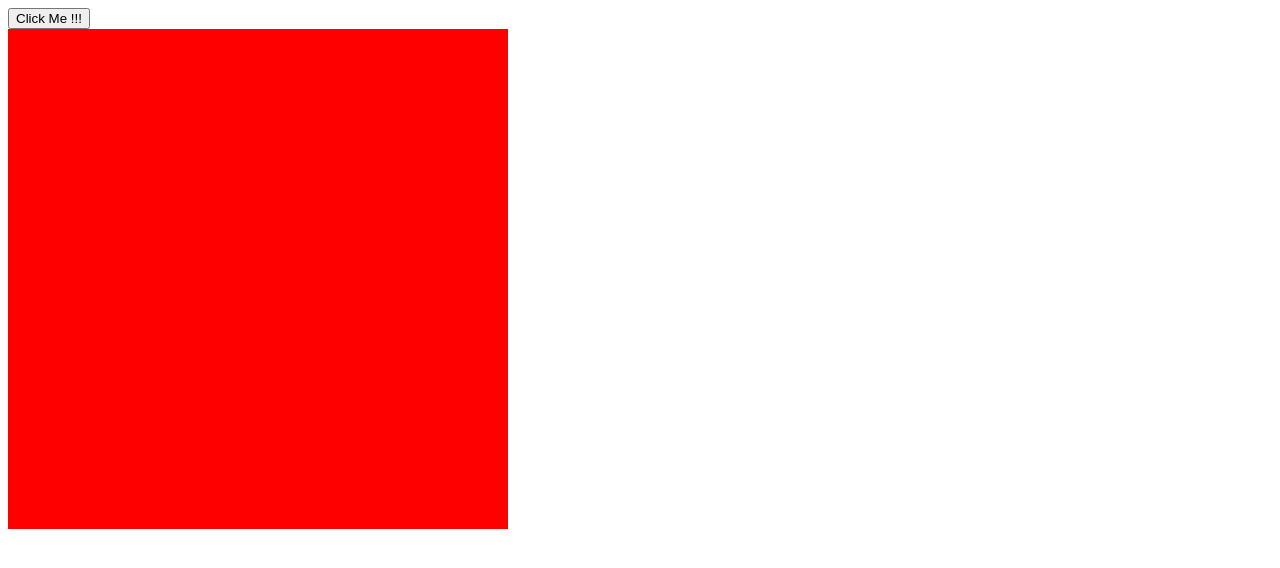
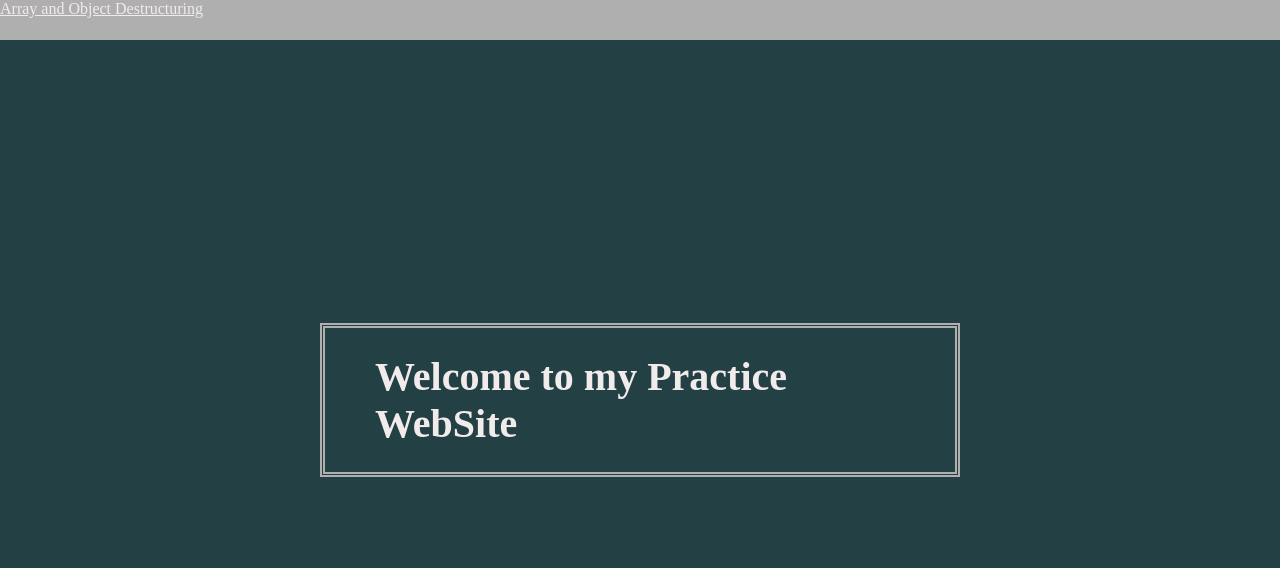
Before and after one commit to memisemre/Practices, a plain HTML site: page index.html in a window 1280 px wide. Drawn offline with Linux system fonts and the light colour scheme.

Commit message:
Add HomePage

```diff
--- a/index.css
+++ b/index.css
@@ -1,6 +1,38 @@
-.test-area{
-    width: 500px;
-    height: 500px;
-    background-color: red;
-    color: white;
+/* Reset Css  */
+*{
+    margin: 0;
+    padding: 0;
 }
+:root {
+    --background-color: #234145;
+    --gray-border-color: #AFAFAF;
+    --text-color: #F2EBEC;
+}
+body {
+    background-color: var(--background-color);
+    max-height: 100vh;
+}
+.text-area{
+    background-color: var(--gray-backgorund-color);
+    position: absolute;
+    top: 50%;
+    left: 50%;
+    transform: translateX(-50%) translateY(-50%);
+    border: 5px double var(--gray-border-color);
+}
+.title{
+    color: var(--text-color);
+    margin: 25px 50px;
+    font-weight: bold;
+    font-size: 5vh;
+}
+.header-area {
+    background-color: var(--gray-border-color);
+    width: 100%;
+    height: 5vh;
+}
+.header-area a {
+    color: var(--text-color);
+    width: 10%;
+    height: 5vh;
+}
--- a/index.html
+++ b/index.html
@@ -8,8 +8,13 @@
     <title>Document</title>
 </head>
 <body>
-    <button class="btn">Click Me !!!</button>
+    <div class="text-area">
+        <h1 class="title">Welcome to my Practice WebSite</h1>
+    </div>
+    <div class="header-area">
+        <a href="/Practices/Array and Object Destructuring/index.html" class="btn first-btn">Array and Object Destructuring</a>
+
+    </div>
     <script src="app.js"></script>
-    <div class="test-area"></div>
 </body>
 </html>
```
